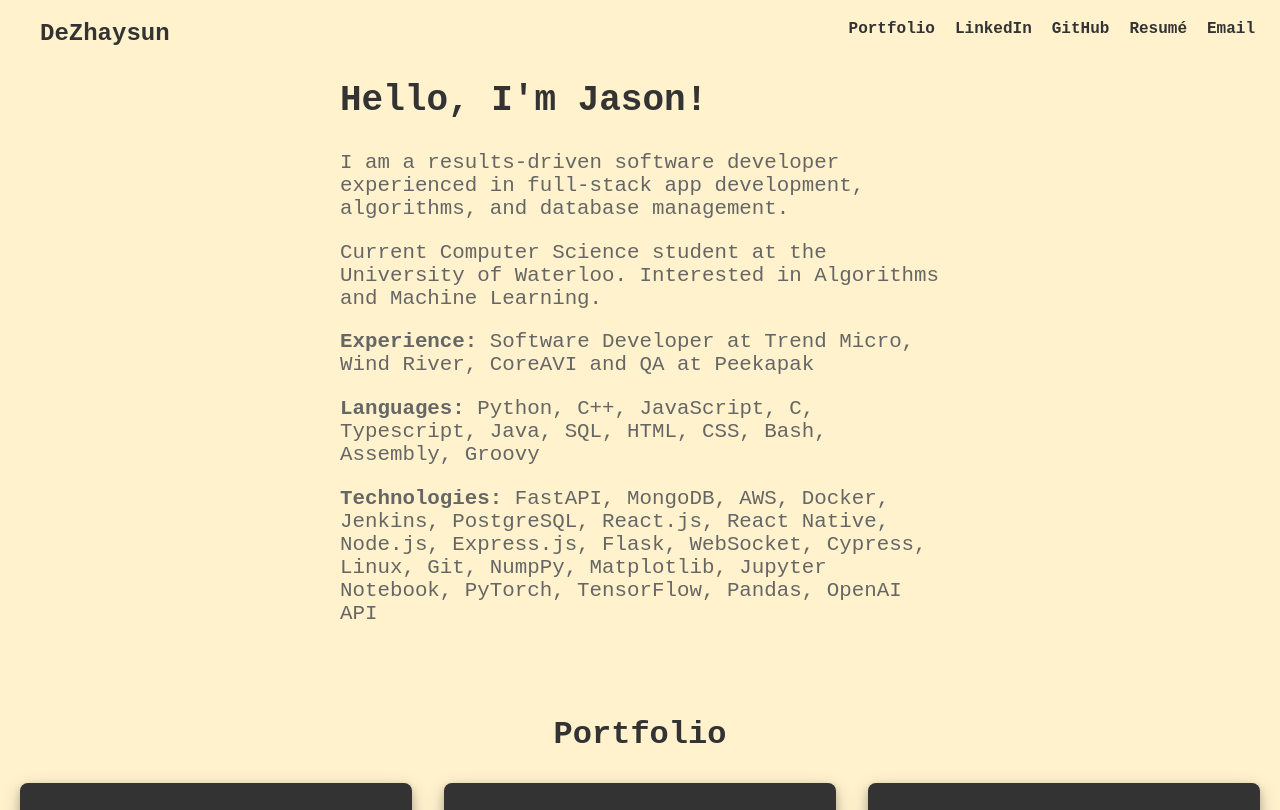
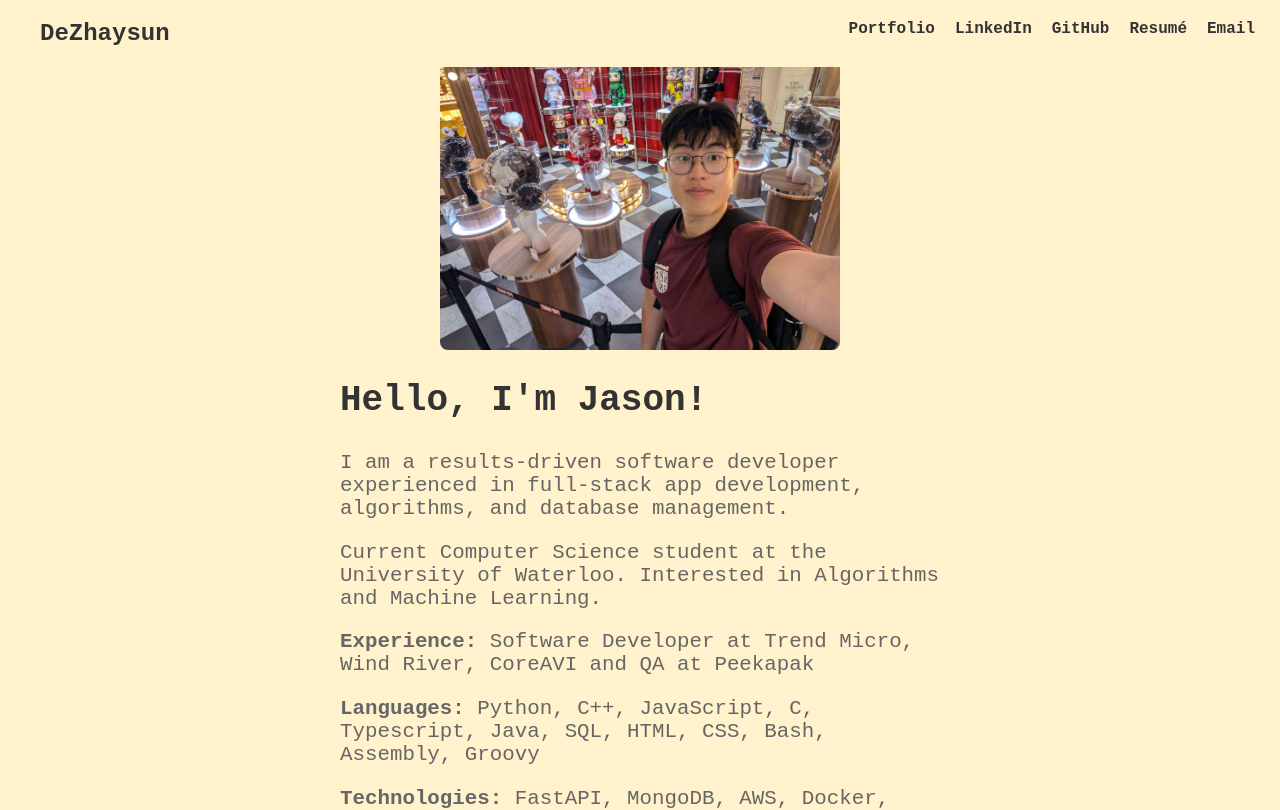
Before and after one commit to DeZhaysun/portfolio, a React (Create React App) app: page / in a window 1280 px wide. Shown: the top 810 px of the page. Built offline with nearby package versions, Linux system fonts and the light colour scheme.

Commit message:
my image

```diff
--- a/src/components/MainSection.css
+++ b/src/components/MainSection.css
@@ -6,6 +6,17 @@
 .intro {
   max-width: 600px;
   margin: 0 auto;
+}
+
+.my-img {
+  max-width: 100%;
+  height: auto;
+  margin-bottom: 10px;
+  display: block; /* Ensure the image is a block element */
+  margin-left: auto; /* Center the image horizontally */
+  margin-right: auto; /* Center the image horizontally */
+  max-height: 300px; /* Set a max height to prevent images from becoming too tall */
+  border-radius: 8px;
 }
 
 .typing-text {
--- a/src/components/MainSection.jsx
+++ b/src/components/MainSection.jsx
@@ -3,9 +3,11 @@ import React, { useEffect } from 'react';
 import './MainSection.css';
 
 function MainSection() {
+  const imgsrc = require(`./images/me.jpg`)
   return (
     <section className="main-section">
       <div className="intro">
+        <img className="my-img" src={imgsrc} alt="ME" />
         <h1 className="typing-text">Hello, I'm Jason!</h1>
         <p className="small-text">I am a results-driven software developer experienced in full-stack app development, algorithms, and database management.</p>
         <p className="small-text">Current Computer Science student at the University of Waterloo. Interested in Algorithms and Machine Learning.</p>
```
Also changed, not shown: src/components/images/me.jpg (added).
